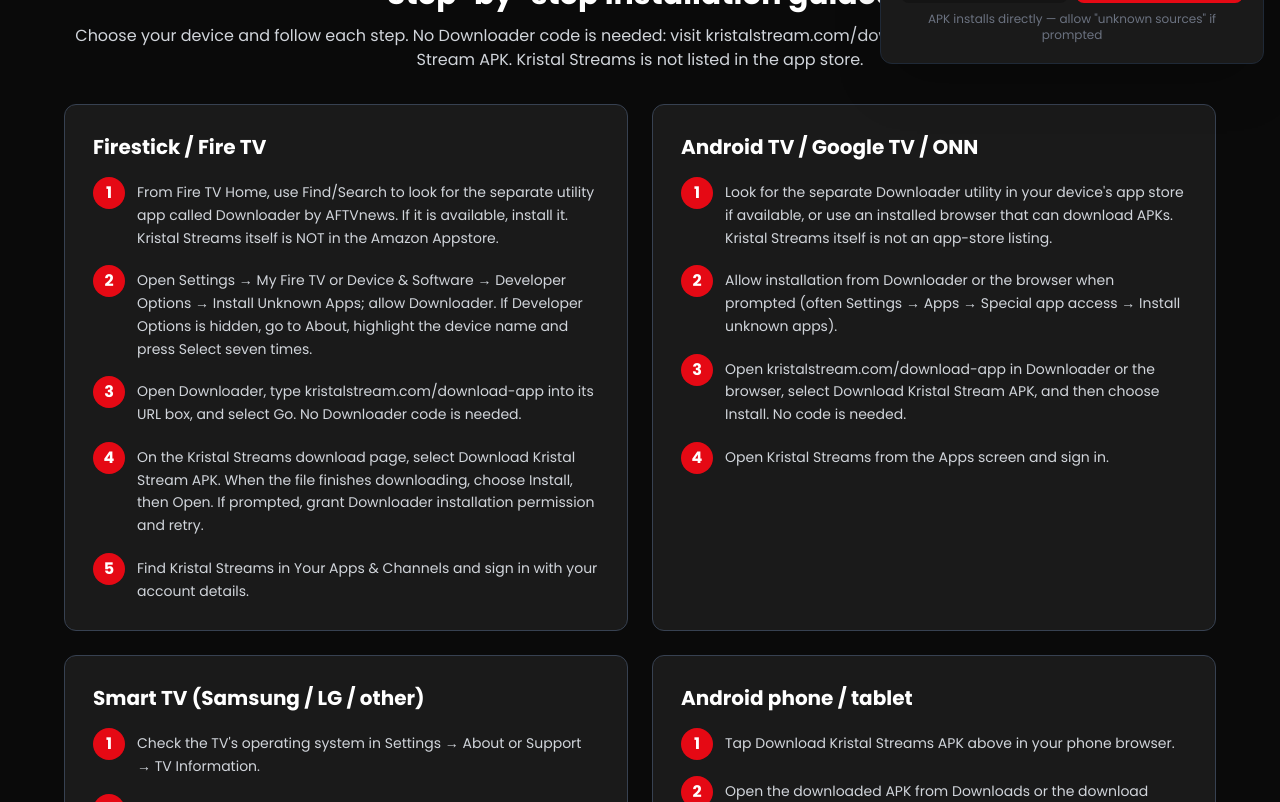
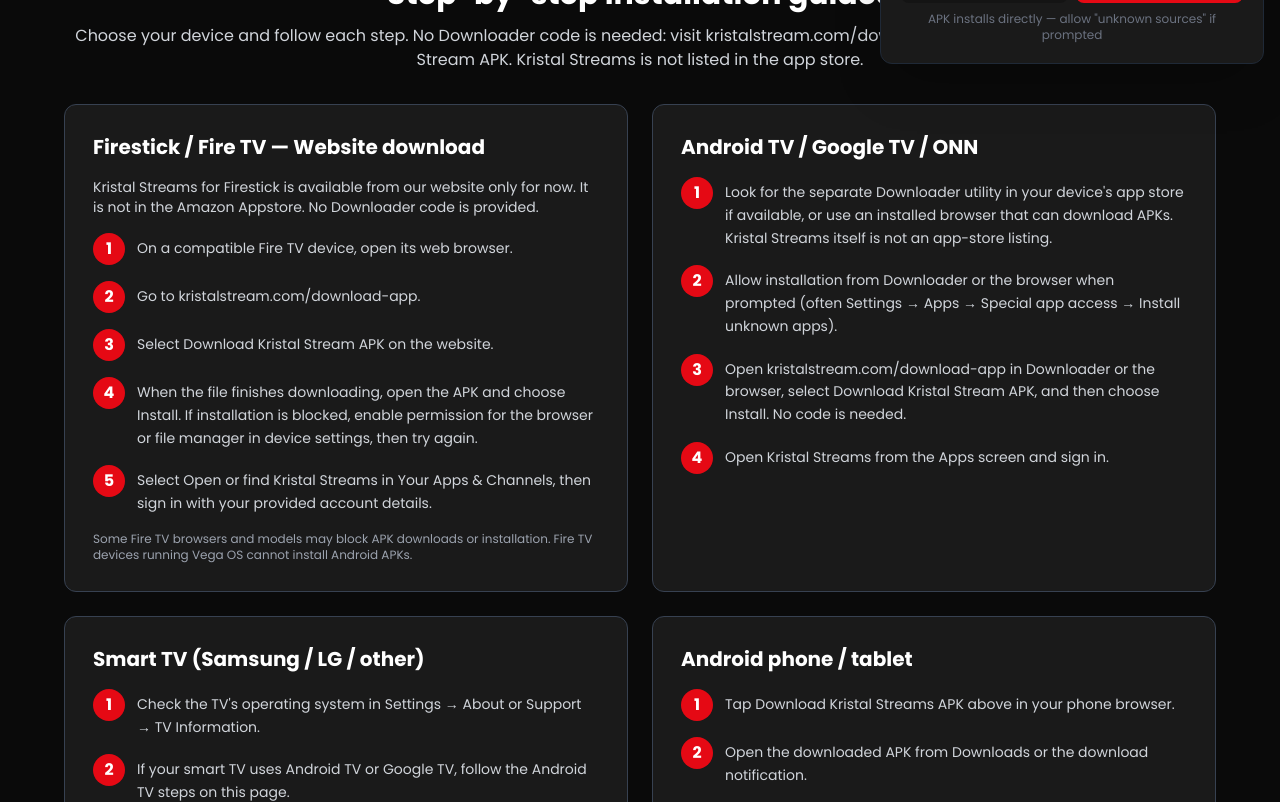
Before and after one commit to djudge47/kristalstreams, a React (Vite) app: page /download-app in a window 1280 px wide. Shown: the part 720-1522 px from the top of the page. Built offline with nearby package versions, Linux system fonts and the light colour scheme; no server answers.

Commit message:
Clarify Firestick APK comes from website only; remove Downloader steps

```diff
--- a/src/pages/DownloadApp.tsx
+++ b/src/pages/DownloadApp.tsx
@@ -127,14 +127,16 @@ const DownloadApp: React.FC = () => {
             <p className="mb-8 text-center text-gray-300">Choose your device and follow each step. No Downloader code is needed: visit kristalstream.com/download-app and select Download Kristal Stream APK. Kristal Streams is not listed in the app store.</p>
             <div className="grid gap-6 lg:grid-cols-2">
                 <div className="rounded-xl border border-gray-700 bg-dark-100 p-5 sm:p-7">
-                  <h3 className="mb-4 text-xl font-bold text-white">Firestick / Fire TV</h3>
+                  <h3 className="mb-4 text-xl font-bold text-white">Firestick / Fire TV — Website download</h3>
+                  <p className="mb-4 text-sm text-gray-300">Kristal Streams for Firestick is available from our website only for now. It is not in the Amazon Appstore. No Downloader code is provided.</p>
                   <ol className="space-y-4">
-                    <li className="flex items-start gap-3"><span className="flex h-8 w-8 shrink-0 items-center justify-center rounded-full bg-primary font-bold text-white">1</span><span className="pt-1 text-sm leading-relaxed text-gray-300">From Fire TV Home, use Find/Search to look for the separate utility app called Downloader by AFTVnews. If it is available, install it. Kristal Streams itself is NOT in the Amazon Appstore.</span></li>
-                    <li className="flex items-start gap-3"><span className="flex h-8 w-8 shrink-0 items-center justify-center rounded-full bg-primary font-bold text-white">2</span><span className="pt-1 text-sm leading-relaxed text-gray-300">Open Settings → My Fire TV or Device & Software → Developer Options → Install Unknown Apps; allow Downloader. If Developer Options is hidden, go to About, highlight the device name and press Select seven times.</span></li>
-                    <li className="flex items-start gap-3"><span className="flex h-8 w-8 shrink-0 items-center justify-center rounded-full bg-primary font-bold text-white">3</span><span className="pt-1 text-sm leading-relaxed text-gray-300">Open Downloader, type kristalstream.com/download-app into its URL box, and select Go. No Downloader code is needed.</span></li>
-                    <li className="flex items-start gap-3"><span className="flex h-8 w-8 shrink-0 items-center justify-center rounded-full bg-primary font-bold text-white">4</span><span className="pt-1 text-sm leading-relaxed text-gray-300">On the Kristal Streams download page, select Download Kristal Stream APK. When the file finishes downloading, choose Install, then Open. If prompted, grant Downloader installation permission and retry.</span></li>
-                    <li className="flex items-start gap-3"><span className="flex h-8 w-8 shrink-0 items-center justify-center rounded-full bg-primary font-bold text-white">5</span><span className="pt-1 text-sm leading-relaxed text-gray-300">Find Kristal Streams in Your Apps & Channels and sign in with your account details.</span></li>
+                    <li className="flex items-start gap-3"><span className="flex h-8 w-8 shrink-0 items-center justify-center rounded-full bg-primary font-bold text-white">1</span><span className="pt-1 text-sm leading-relaxed text-gray-300">On a compatible Fire TV device, open its web browser.</span></li>
+                    <li className="flex items-start gap-3"><span className="flex h-8 w-8 shrink-0 items-center justify-center rounded-full bg-primary font-bold text-white">2</span><span className="pt-1 text-sm leading-relaxed text-gray-300">Go to kristalstream.com/download-app.</span></li>
+                    <li className="flex items-start gap-3"><span className="flex h-8 w-8 shrink-0 items-center justify-center rounded-full bg-primary font-bold text-white">3</span><span className="pt-1 text-sm leading-relaxed text-gray-300">Select Download Kristal Stream APK on the website.</span></li>
+                    <li className="flex items-start gap-3"><span className="flex h-8 w-8 shrink-0 items-center justify-center rounded-full bg-primary font-bold text-white">4</span><span className="pt-1 text-sm leading-relaxed text-gray-300">When the file finishes downloading, open the APK and choose Install. If installation is blocked, enable permission for the browser or file manager in device settings, then try again.</span></li>
+                    <li className="flex items-start gap-3"><span className="flex h-8 w-8 shrink-0 items-center justify-center rounded-full bg-primary font-bold text-white">5</span><span className="pt-1 text-sm leading-relaxed text-gray-300">Select Open or find Kristal Streams in Your Apps & Channels, then sign in with your provided account details.</span></li>
                   </ol>
+                  <p className="mt-4 text-xs text-gray-400">Some Fire TV browsers and models may block APK downloads or installation. Fire TV devices running Vega OS cannot install Android APKs.</p>
                 </div>
                 <div className="rounded-xl border border-gray-700 bg-dark-100 p-5 sm:p-7">
                   <h3 className="mb-4 text-xl font-bold text-white">Android TV / Google TV / ONN</h3>
```
